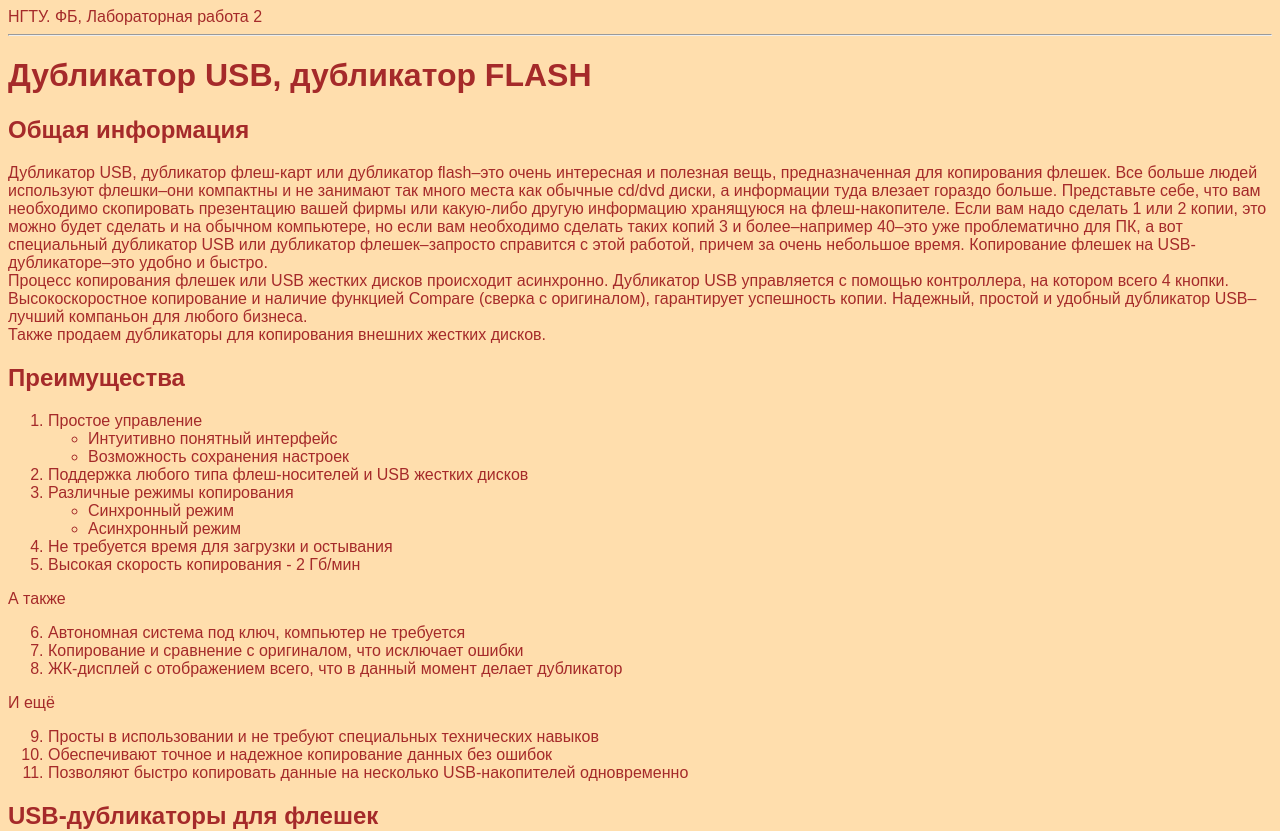
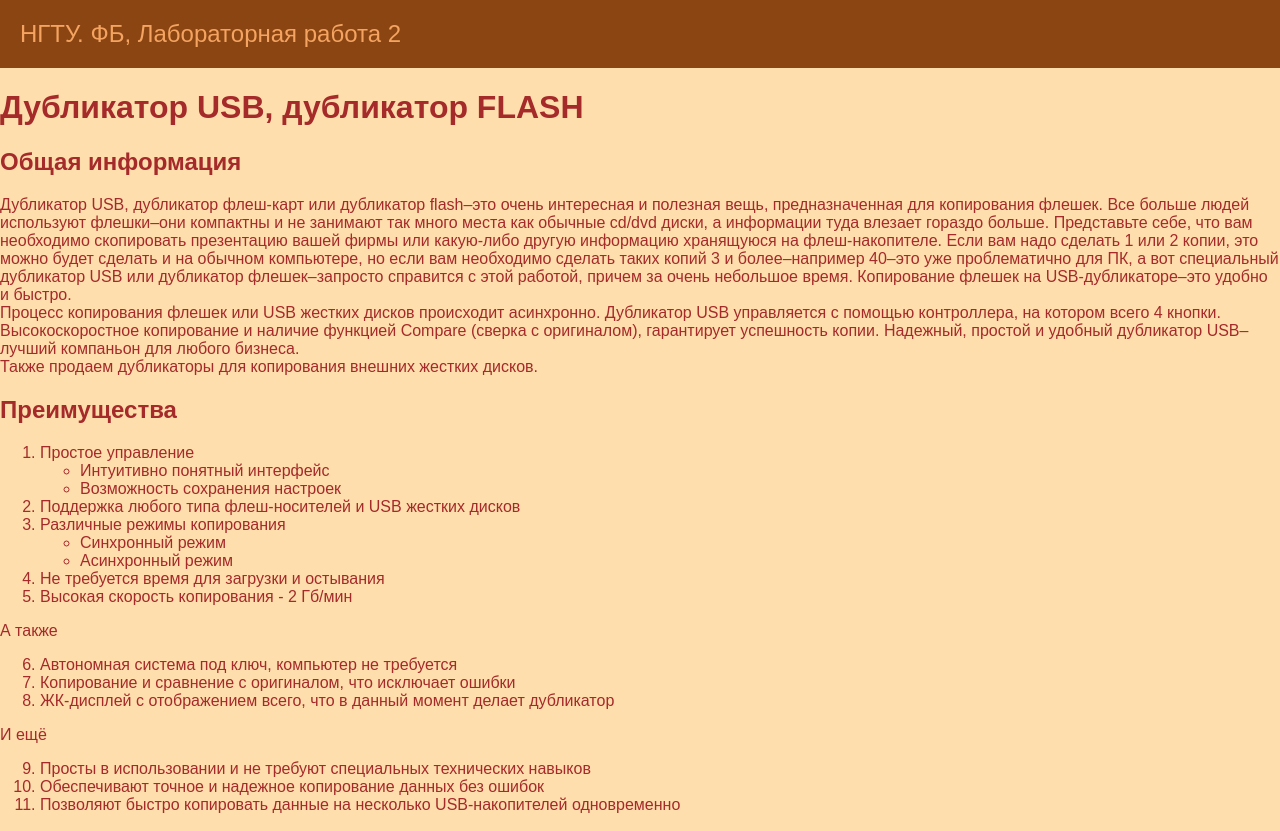
Before and after one commit to Sonika456/web_lab, a plain HTML site: page lab2/usb.html in a window 1280 px wide. Shown: the top 831 px of the page. Drawn offline with Linux system fonts and the light colour scheme.

Commit message:
Стили заголовка

```diff
--- a/lab2/usb.html
+++ b/lab2/usb.html
@@ -5,10 +5,9 @@
         <title>Черевцова Софья Константиновна. Текст о дубликаторах USB</title>
     </head>
 
-    <body style="background-color: navajowhite; color: brown; font-family: Arial;">
-        <header>
+    <body style="background-color: navajowhite; color: brown; font-family: Arial; margin: 0px">
+        <header style="background-color: saddlebrown; color: sandybrown; padding: 20px; font-size: 18pt;">
             НГТУ. ФБ, Лабораторная работа 2
-            <hr>
         </header>
 
         <main>
```
